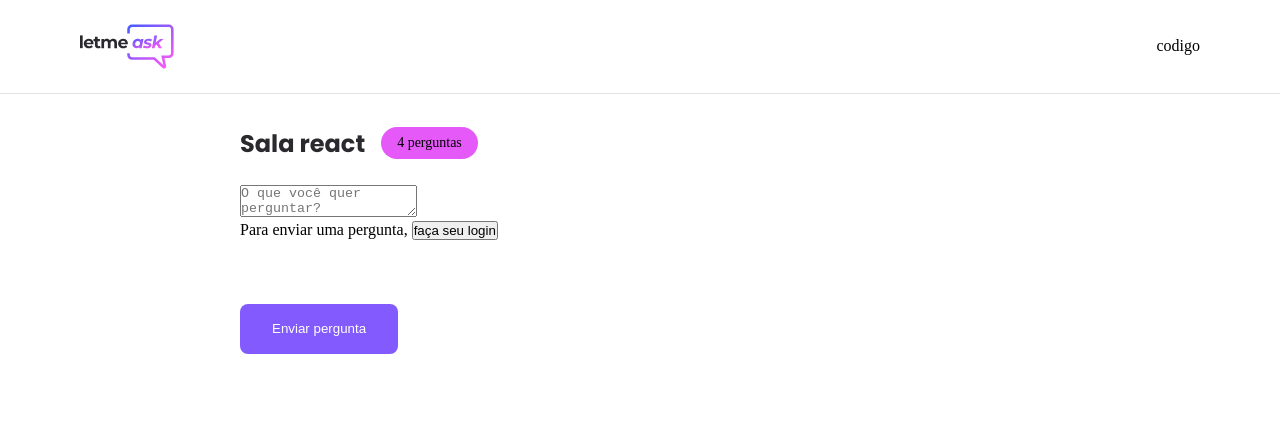
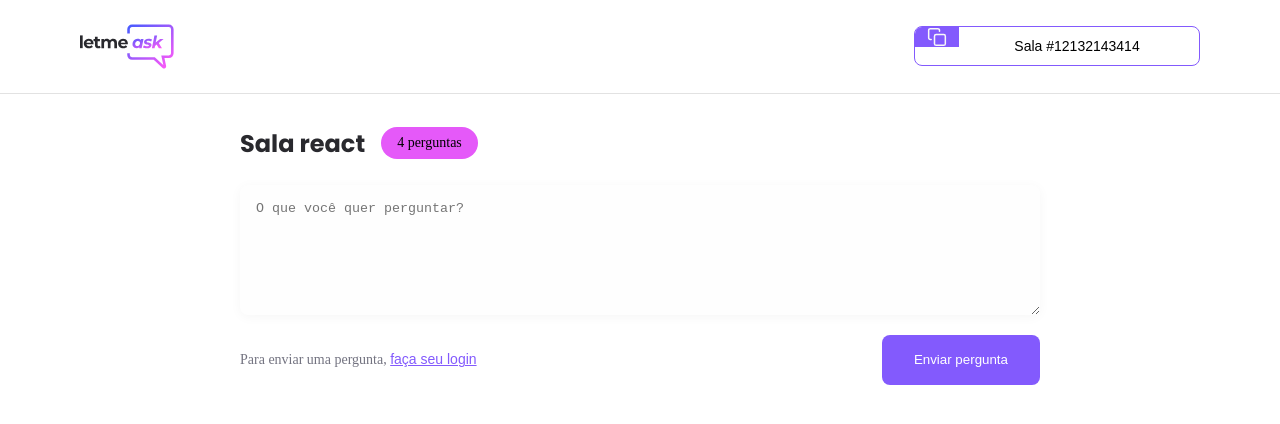
Before and after one commit to RaimundoJSoares/letmeask, a React (Create React App) app in the folder letmeask/: page /rooms/1 in a window 1280 px wide. Shown: the top 424 px of the page. Built offline with nearby package versions, Linux system fonts and the light colour scheme; no server answers.

Commit message:
Melhorando estilização da room

```diff
--- /dev/null
+++ b/letmeask/src/components/RoomCode.tsx
@@ -0,0 +1,13 @@
+import copyImg from  "../assets/images/copy.svg";
+import '../styles/room-code.scss';
+
+export function RoomCode () {
+  return (
+    <button className= "room-code">
+      <div>
+        <img src={copyImg} alt="Copy room code" />
+      </div>
+      <span>Sala #12132143414</span>
+    </button>
+  )
+}
--- a/letmeask/src/pages/Room.tsx
+++ b/letmeask/src/pages/Room.tsx
@@ -1,5 +1,6 @@
 import logoImg from "../assets/images/logo.svg";
 import { Button } from '../components/button';
+import { RoomCode } from "../components/RoomCode";
 import '../styles/room.scss';
 
 export function Room(){
@@ -8,7 +9,7 @@
       <header>
         <div className="content">
           <img src={logoImg} alt="Letmeask" />
-          <div>codigo</div>
+          <RoomCode />
         </div>
       </header>
 
--- a/letmeask/src/styles/button.scss
+++ b/letmeask/src/styles/button.scss
@@ -1,5 +1,4 @@
 .button {
-  margin-top:64px;
     height: 50px;
     border-radius: 8px;
     font-weight: 500;
--- /dev/null
+++ b/letmeask/src/styles/room-code.scss
@@ -0,0 +1,29 @@
+.room-code{
+  height:40px;
+  border-radius: 8px;
+  overflow:hidden;
+
+  background: #fff;
+  border: 1px solid #835afd;
+  cursor: pointer;
+
+  display:flex;
+
+  div{
+    background:#835afd;
+    padding: 0 12px;
+    display: flex;
+    justify-content: center;
+    align-items: center;
+  }
+
+  span{
+    display:block;
+    align-self: center;
+    flex: 1;
+    padding:0 16px 0 12px;
+    width:240px;
+    font-size:14px;
+    font-weight: 500;
+  }
+}
--- a/letmeask/src/styles/room.scss
+++ b/letmeask/src/styles/room.scss
@@ -39,5 +39,41 @@
           font-size:14px;
         }
       }
+
+      form{
+        textarea {
+          width: 100%;
+          border: 0;
+          padding: 16px;
+          border-radius: 8px;
+          background: #fefefe;
+          box-shadow: 0 2px 12px rgba(0,0,0,0.04);
+          resize:vertical;
+          min-height: 130px;
+        }
+
+        .form-footer{
+          display: flex;
+          justify-content:space-between;
+          align-items: center;
+          margin-top: 16px;
+
+          span{
+            font-size:14px;
+            color:#737380;
+            font-weight: 500;
+
+            button{
+              background: transparent;
+              border: 0;
+              color: #835afd;
+              text-decoration: underline;
+              font-size: 14px;
+              font-weight:500;
+              cursor: pointer;
+            }
+          }
+        }
+      }
     }
   }
```
